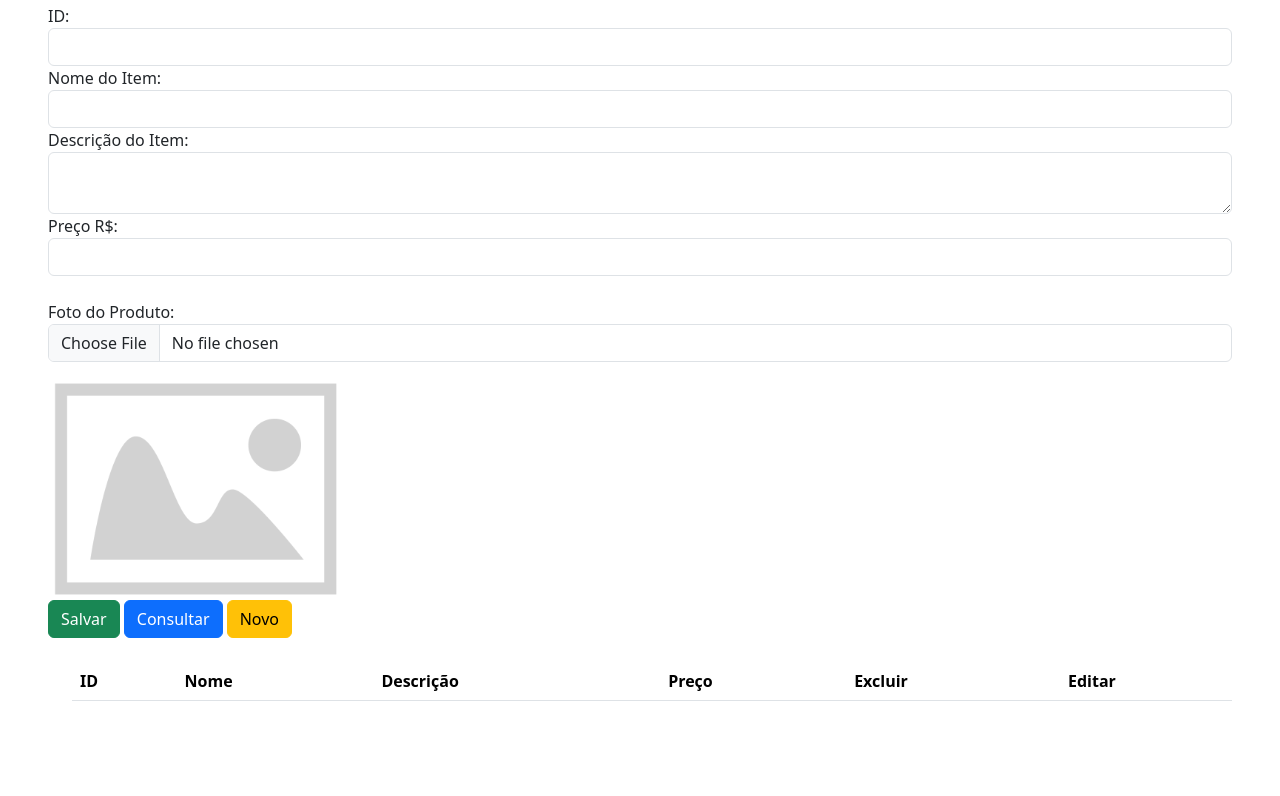
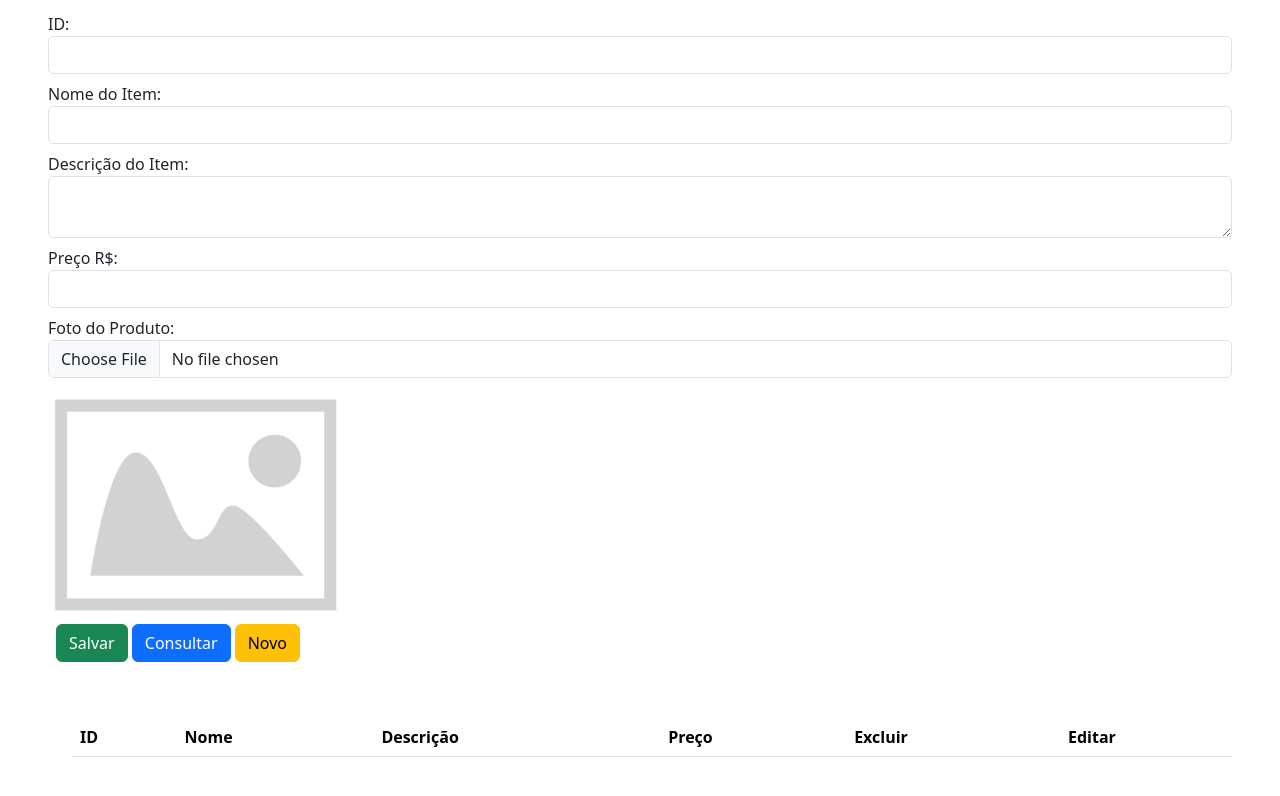
Before and after one commit to BrunoES/digital-menu-backoffice, a plain HTML site: page cadastro-menu-item.html in a window 1280 px wide. Shown: the part 90-886 px from the top of the page. Drawn offline with nearby package versions, Linux system fonts and the light colour scheme; no server answers.

Commit message:
Melhorias no espaçamento.

```diff
--- a/cadastro-menu-item.html
+++ b/cadastro-menu-item.html
@@ -299,27 +299,28 @@
     <body onload="init()">
         <div class="form-group m-5">
             <h2>Cadastro de Itens</h2>
-            <label for="id">ID:</label>
+            <label for="id" class="mt-2">ID:</label>
             <input type="number" class="form-control" id="id" readonly/>
-            <label for="name">Nome do Item:</label>
+            <label for="name" class="mt-2">Nome do Item:</label>
             <input type="text" class="form-control" id="name" maxlength="60"/>
-            <label for="description">Descrição do Item:</label>
+            <label for="description" class="mt-2">Descrição do Item:</label>
             <textarea class="form-control" id="description" maxlength="255"></textarea>
-            <label for="price">Preço R$:</label>
+            <label for="price" class="mt-2">Preço R$:</label>
             <input type="number" class="form-control" id="price" oninput="maskPrice(event)"/>
-            <br/>
-            <label for="photo">Foto do Produto:</label>
+            <label for="photo" class="mt-2">Foto do Produto:</label>
             <input type="file" class="form-control" id="photo" accept="image/jpeg, image/png, image/jpg" onchange="loadPreview(event)">
             <img id="productImage" class="rounded float-left w-25 mt-3" alt="Responsive image" src="./imgs/slider-icon.png"></img>
             <br/>
-            <button type="button" class="btn btn-success" onclick="save();">Salvar</button>
-            <button type="button" class="btn btn-primary" onclick="getProdutos();">Consultar</button>
-            <button type="button" class="btn btn-warning" onclick="cleanForm();">Novo</button>
+            <div class="m-2">
+                <button type="button" class="btn btn-success" onclick="save();">Salvar</button>
+                <button type="button" class="btn btn-primary" onclick="getProdutos();">Consultar</button>
+                <button type="button" class="btn btn-warning" onclick="cleanForm();">Novo</button>
+            </div>
             <div id="liveAlertPlaceholder" class="fixed-bottom">
             </div>
             <div id="liveDialogPlaceholder" class="fixed-bottom">
             </div>
-            <br>
+            <br/>
             <div class="overflow-auto h-50">
                 <table class="table m-4" id="product_table">
                     <thead>
```
